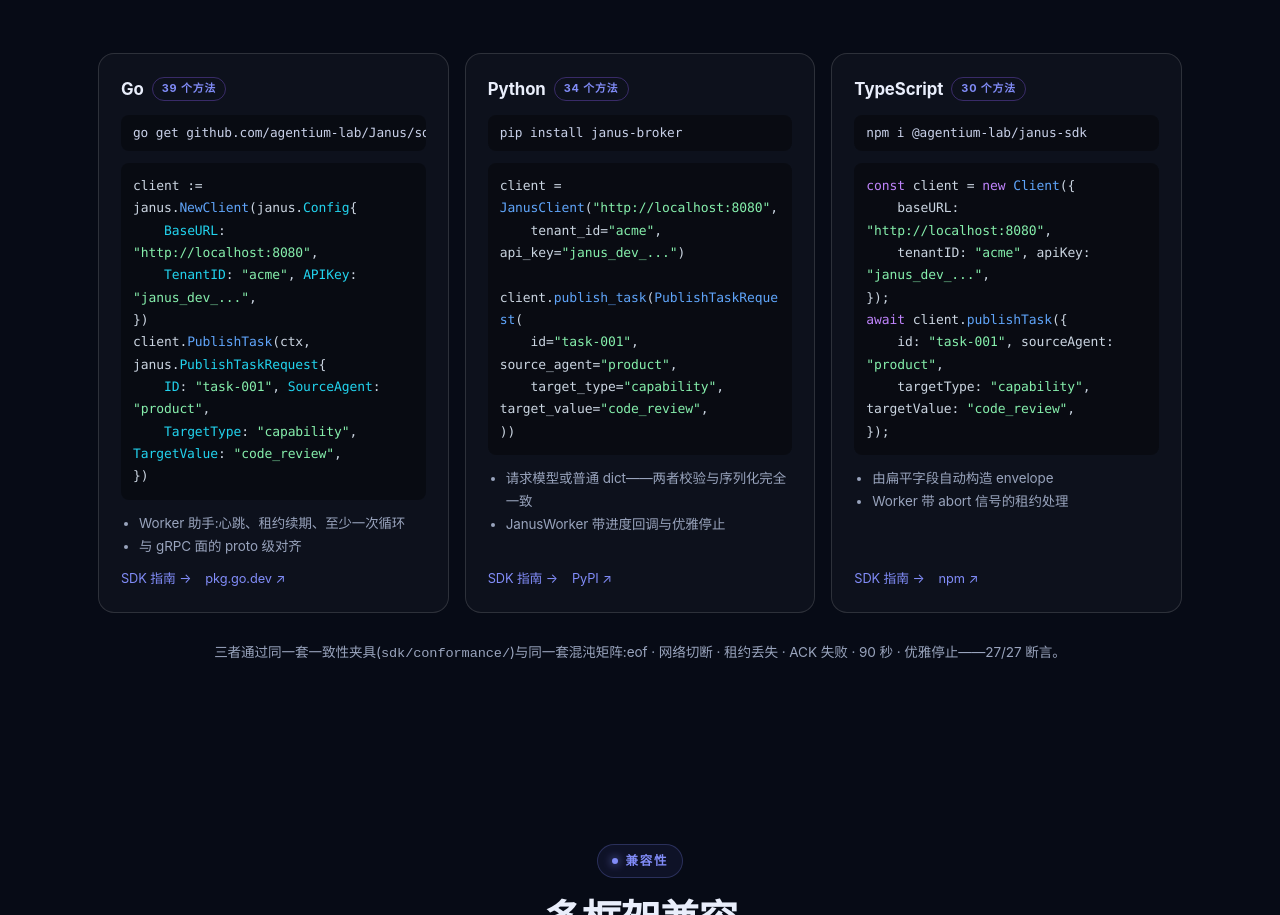
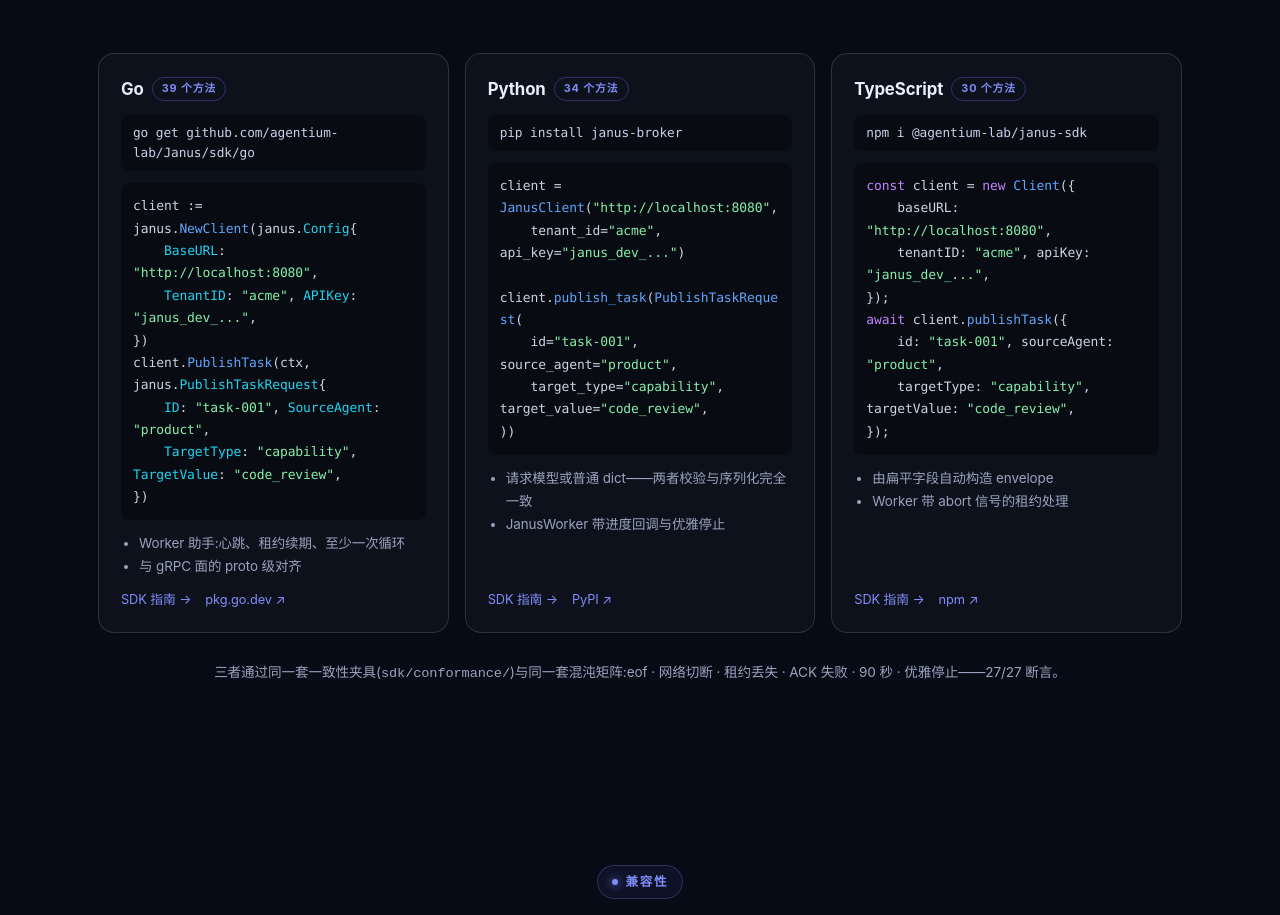
Before and after one commit to agentium-lab/janus-website, a plain HTML site: page zh/index.html in a window 1280 px wide. Shown: the part 6527-7442 px from the top of the page. Drawn offline with Linux system fonts and the light colour scheme.

Commit message:
style(sdk cards): install chips wrap too — no horizontal scrollbar
The go-get/npm/pip install line (.sdk-install) kept white-space: nowrap
+ overflow-x: auto, so the long Go module path still scrolled on narrow
cards; it now wraps with the same break-word rules as the code blocks.

Co-authored-by: agentium-lab <agentium-lab@users.noreply.github.com>

```diff
--- a/assets/style.css
+++ b/assets/style.css
@@ -1331,7 +1331,7 @@ img, svg, video { max-width: 100%; height: auto; }
 .sdk-card { background: var(--bg-card, rgba(15,20,38,.7)); border: 1px solid var(--border-2, rgba(255,255,255,.09)); border-radius: var(--radius, 14px); padding: 22px; display: flex; flex-direction: column; gap: 12px; min-width: 0; }
 .sdk-card h3 { margin: 0; display: flex; align-items: center; gap: 8px; font-size: 1.05rem; }
 .sdk-lang { font-size: .68rem; letter-spacing: .08em; color: var(--primary-2, #a78bfa); border: 1px solid rgba(139,92,246,.35); border-radius: 999px; padding: 2px 9px; }
-.sdk-install { font-family: var(--mono, ui-monospace, monospace); font-size: .8rem; background: rgba(0,0,0,.35); border-radius: 8px; padding: 8px 12px; color: #c8d0e8; overflow-x: auto; white-space: nowrap; }
+.sdk-install { font-family: var(--mono, ui-monospace, monospace); font-size: .8rem; background: rgba(0,0,0,.35); border-radius: 8px; padding: 8px 12px; color: #c8d0e8; white-space: normal; overflow-wrap: break-word; word-break: break-word; }
 .sdk-card pre { margin: 0; background: rgba(0,0,0,.35); border-radius: 8px; padding: 12px; font-size: .78rem; line-height: 1.55; max-width: 100%; overflow: visible; }
 .sdk-card pre code { white-space: pre-wrap; overflow-wrap: break-word; word-break: break-word; }
 .sdk-card ul { margin: 0; padding-left: 18px; color: var(--text-muted, #9aa3b8); font-size: .84rem; line-height: 1.7; }
```
